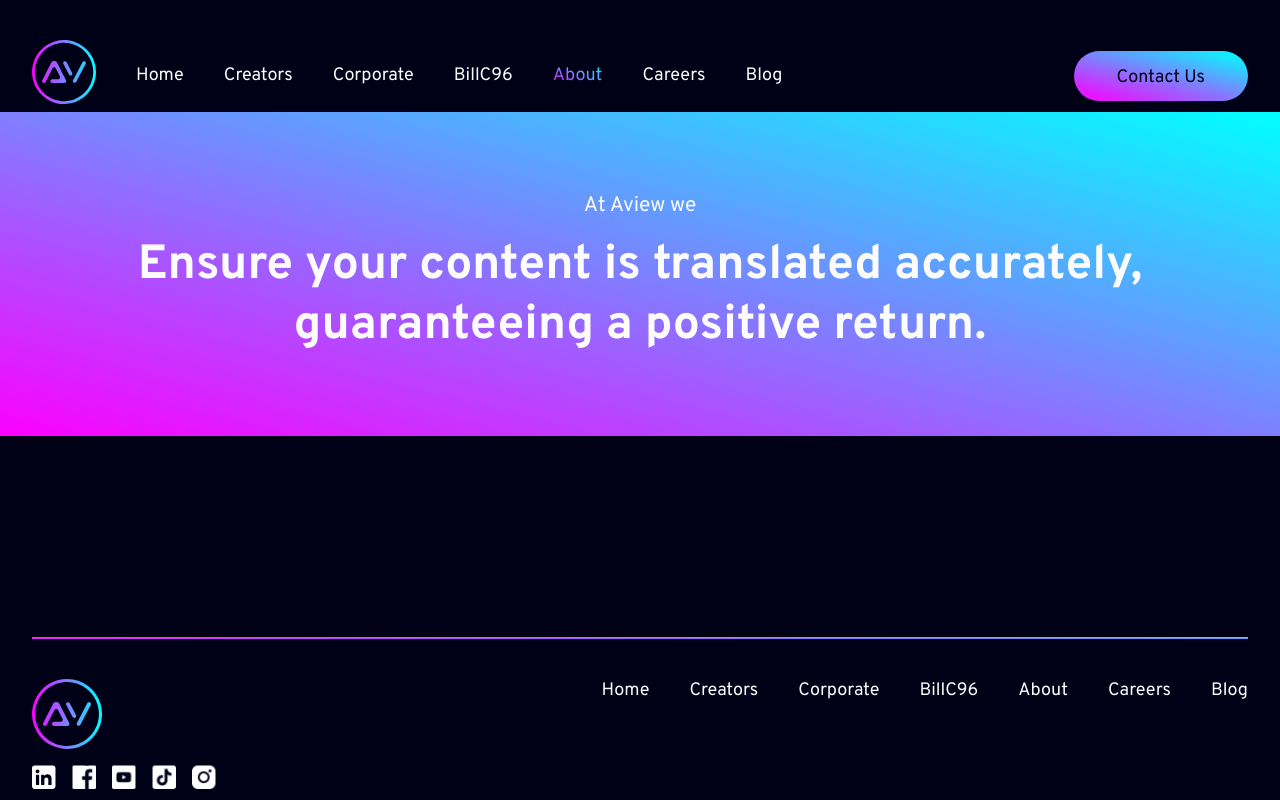
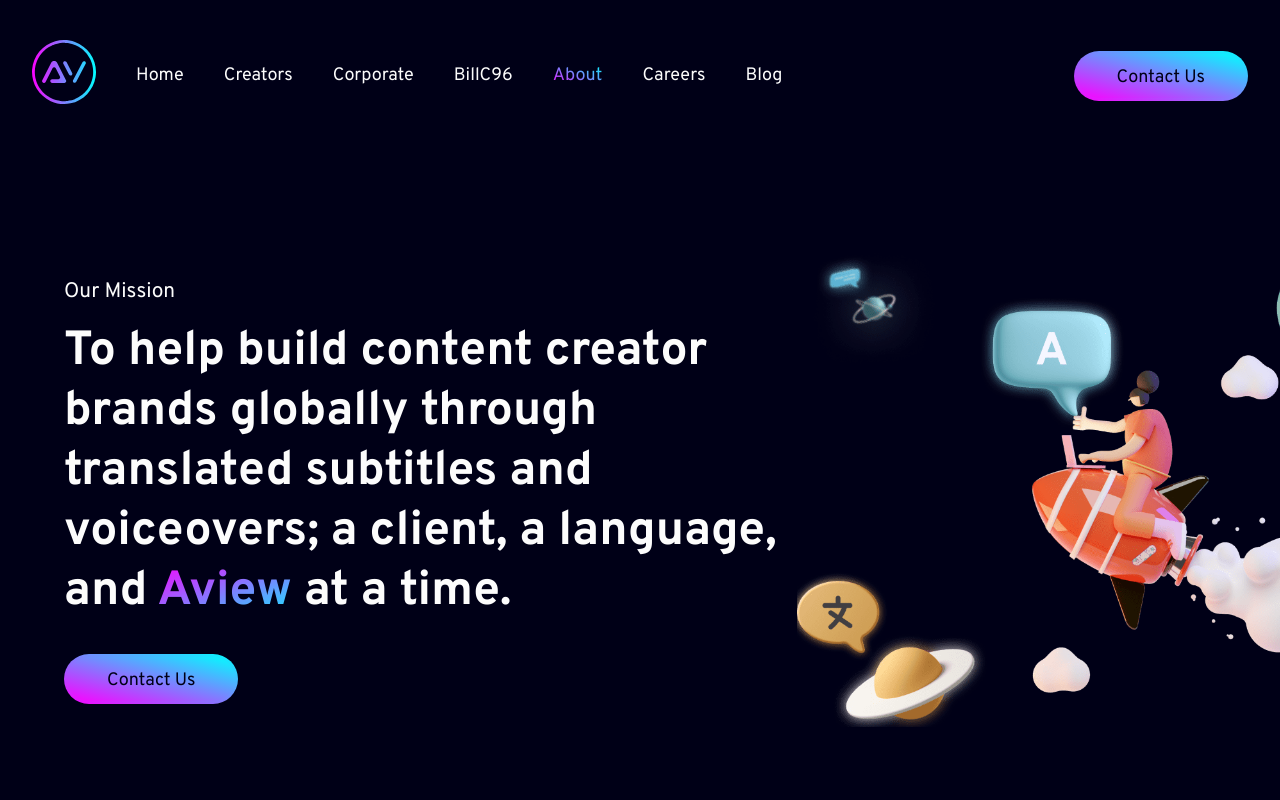
Before and after one commit to Aview-International/aviewint-website, a Next.js app: page /about in a window 1280 px wide. Shown: the top 800 px of the page. Built offline with nearby package versions, Linux system fonts and the light colour scheme.

Commit message:
update about page section1

```diff
--- a/components/sections/about/Section1.js
+++ b/components/sections/about/Section1.js
@@ -1,3 +1,29 @@
-const Section1 = () => {};
+import Image from 'next/image';
+import landingGraphic from '../../../public/img/graphics/about-landing.png';
+import Button from '../../UI/Button';
+
+const Section1 = () => {
+    return (
+      <section className="section m-horizontal mt-s8 lg:mt-s17">
+        <div className="grid lg:grid-cols-11 items-center">
+          <div className="col-span-7">
+          <p className="body mb-s2">
+              Our Mission
+            </p>
+            <h1 className="title mb-s4">
+            To help build content creator brands globally through translated subtitles and voiceovers; a client, a language,
+             and <span className="gradient-text gradient-2">Aview </span> at a time.
+            </h1>
+            <Button type="primary" purpose="submit">
+             Contact Us
+            </Button>
+          </div>
+          <div className="col-span-7 mt-s4 lg:col-span-4 lg:min-w-[600px] lg:my-auto">
+            <Image src={landingGraphic} alt="landing-graphic" />
+          </div>
+        </div>
+      </section>
+    );
+  };
 
 export default Section1;
```
Also changed, not shown: public/img/graphics/about-landing.png (added).
